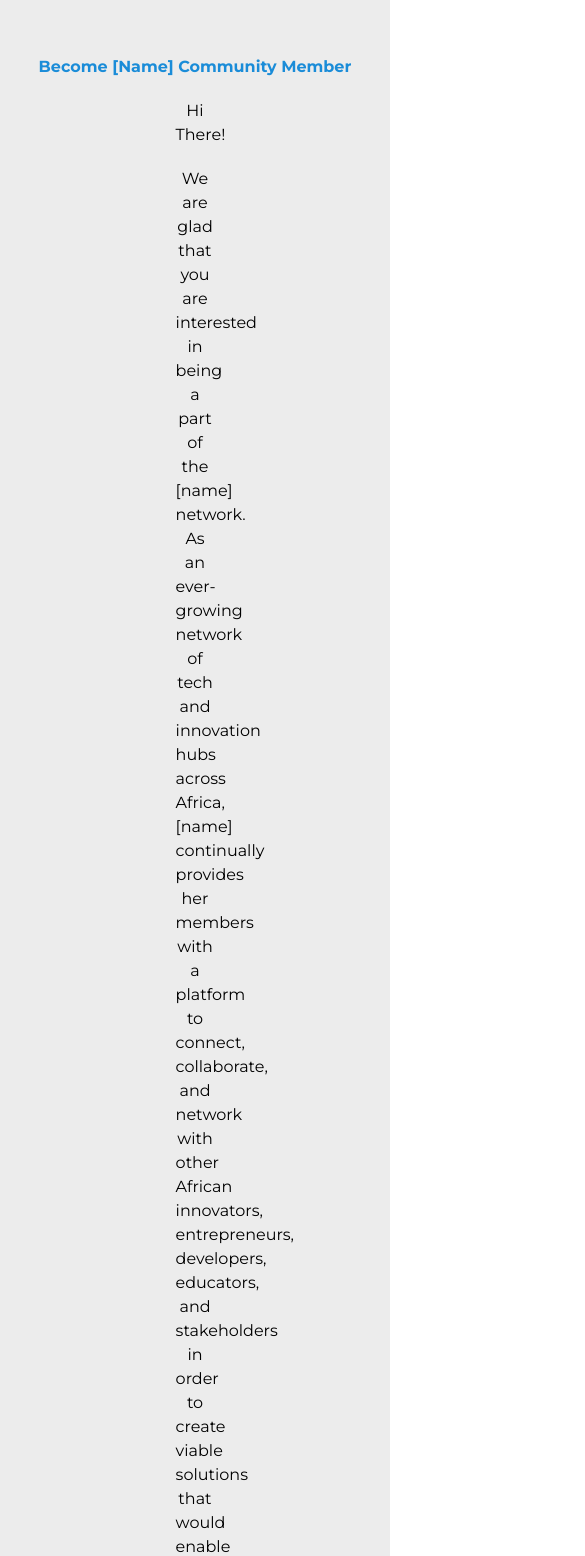
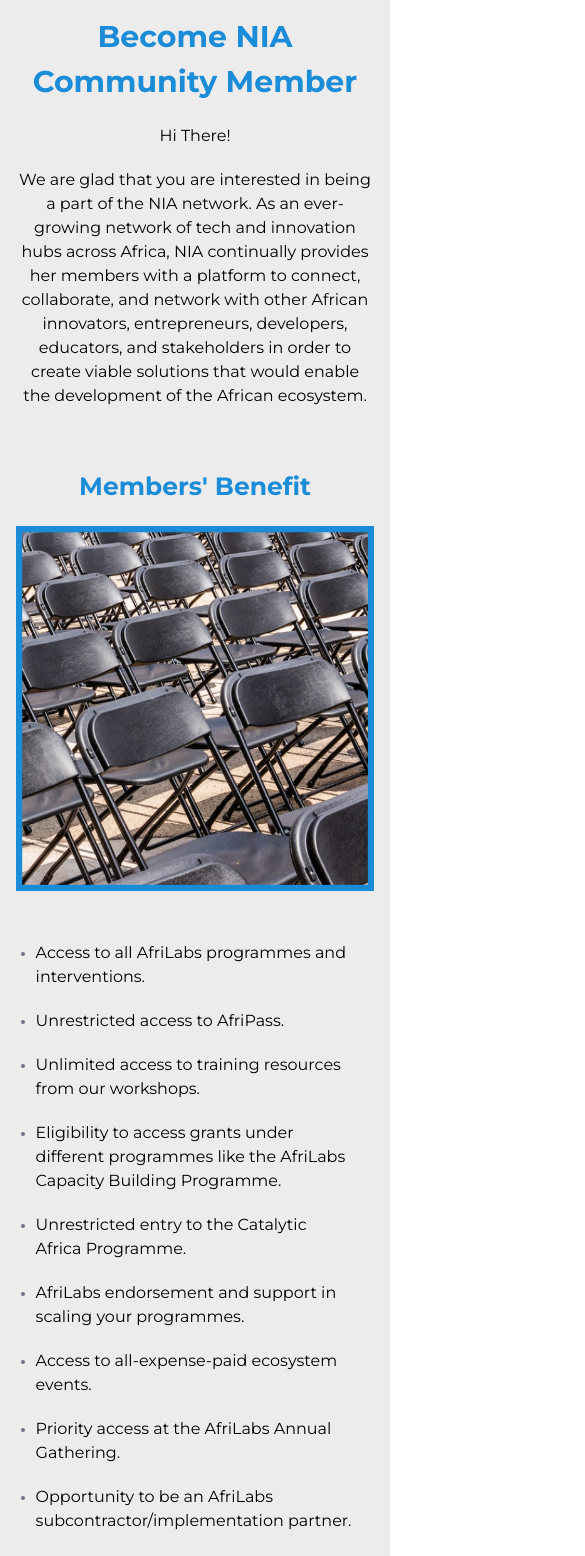
Before and after one commit to nHubNg/NNIA, a React (Vite) app: page /joinUs in a window 390 px wide. Shown: the part 420-1976 px from the top of the page, 585 px wide, since content can reach past the window. Built offline with nearby package versions, Linux system fonts and the light colour scheme.

Commit message:
worked on join us page

```diff
--- a/src/pages/home/index.jsx
+++ b/src/pages/home/index.jsx
@@ -87,7 +87,7 @@ const Home = () => {
     <div className="font-montserrat bg-background">
       <Header
         description={"The Largest Community of Tech Innovators in West Africa"}
-        img={"hero"}
+        img={"header"}
       />
 
       <div className=" md:my-20 flex justify-center items-center flex-col mx-5 text-center md:text-left md:mx-16">
--- a/src/pages/joinUs/components/Benefit.jsx
+++ b/src/pages/joinUs/components/Benefit.jsx
@@ -4,15 +4,18 @@ const Benefit = ({ img, alt, text, paddingB, flexRow }) => {
   return (
     <>
       <section
-        className={`w-[92%] mx-auto flex items-center ${flexRow} gap-[20px] pt-[12rem] ${paddingB}`}
+        className={`w-[92%] mx-auto flex items-center ${flexRow} flex-col gap-[20px] pt-[60px] lg:pt-[12rem] pb-10 ${paddingB}`}
       >
+      <h3 className="text-twitterBlue text-[25px] font-[700] text-center lg:hidden">
+        {text}
+      </h3>
         <img src={img} alt={alt} />
 
-        <article className="-translate-y-[4rem]">
-          <h3 className="text-twitterBlue text-[35px] font-[700] mx-[5rem]">
+        <article className="lg:-translate-y-[4rem]">
+          <h3 className="text-twitterBlue text-[35px] font-[700] lg:mx-[5rem] hidden lg:block">
             {text}
           </h3>
-          <ul className="mt-[5rem] px-[4rem] list-disc marker:text-[13px] marker:text-gray-500 space-y-5">
+          <ul className="mt-[30px] lg:mt-[5rem] px-[20px] lg:px-[4rem] list-disc marker:text-[13px] marker:text-gray-500 space-y-5">
             <li>Access to all AfriLabs programmes and interventions.</li>
             <li>Unrestricted access to AfriPass.</li>
             <li>Unlimited access to training resources from our workshops.</li>
--- a/src/pages/joinUs/index.jsx
+++ b/src/pages/joinUs/index.jsx
@@ -10,17 +10,17 @@ const JoinUs = () => {
     <div className="font-montserrat bg-background">
       <Header img={"hero"} />
       <h1 className="sr-only">Join Us Page</h1>
-      <main className="pt-[71px]">
+      <main className="pt-[30px] lg:pt-[71px]">
         <section className="w-[92%] mx-auto">
-          <h2 className="punchLine text-twitterBlue">
-            Become [Name] Community Member
+          <h2 className="punchLine text-twitterBlue text-[30px]">
+            Become NIA Community Member
           </h2>
           <dl className="mt-[20px]">
-            <dt className="mx-[160px] mb-[20px] text-center">Hi There!</dt>
-            <dd className="mx-[160px] text-center">
-              We are glad that you are interested in being a part of the [name]
+            <dt className="lg:mx-[160px] mb-[20px] text-center">Hi There!</dt>
+            <dd className="lg:mx-[160px] text-center">
+              We are glad that you are interested in being a part of the NIA
               network. As an ever-growing network of tech and innovation hubs
-              across Africa, [name] continually provides her members with a
+              across Africa, NIA continually provides her members with a
               platform to connect, collaborate, and network with other African
               innovators, entrepreneurs, developers, educators, and stakeholders
               in order to create viable solutions that would enable the
@@ -29,7 +29,7 @@ const JoinUs = () => {
           </dl>
         </section>
 
-        <Benefit img={chairsPic} alt="Cropped chairs" text="Members’ Benefit" />
+        <Benefit img={chairsPic} alt="Cropped chairs" text="Members&apos; Benefit" />
         <Benefit
           img={techGirl}
           alt="Tech girl"
@@ -39,16 +39,16 @@ const JoinUs = () => {
         />
 
         <section className="bg-twitterBlue text-white flex justify-center gap-8 flex-col py-5">
-          <h2 className="punchLine">
+          <h2 className="punchLine px-12 text-[20px]">
             If your Hubs meets these criteria, Apply now{" "}
           </h2>
-          <p className="w-[65%] mx-auto text-center">
+          <p className="px-5 lg:w-[65%] mx-auto text-center">
             Please note that the admission process would take about 1-2 months
             and we would guide and keep you updated every step of the way.
           </p>
 
           <div className='flex justify-center items-center'>
-            <button className="mt-5 px-5 py-2 border-white border-[1px] text-white font-[700] rounded hover:text-twitterBlue flex items-center gap-3 group hover:bg-white">
+            <button className="lg:mt-5 px-5 py-2 border-white border-[1px] text-white font-[700] rounded hover:text-twitterBlue flex items-center gap-3 group hover:bg-white">
               Apply Here
               <img
                 src={path}
--- a/tailwind.config.js
+++ b/tailwind.config.js
@@ -10,13 +10,14 @@ export default {
         formAsterisk: "#DB0B17",
         formBg: "#F2F0F0",
         formBorder: "#020202",
-        navBlue : "#1A8CD8",
+        navBlue: "#1A8CD8",
       },
       fontFamily: {
         montserrat: ["Montserrat", "sans-serif"],
       },
       backgroundImage: {
         hero: "url('/src/assets/bg.png')",
+        header: "url('/src/assets/bgg.png')",
       },
     },
     variants: {
```
Also changed, not shown: src/assets/bgg.png (added).
